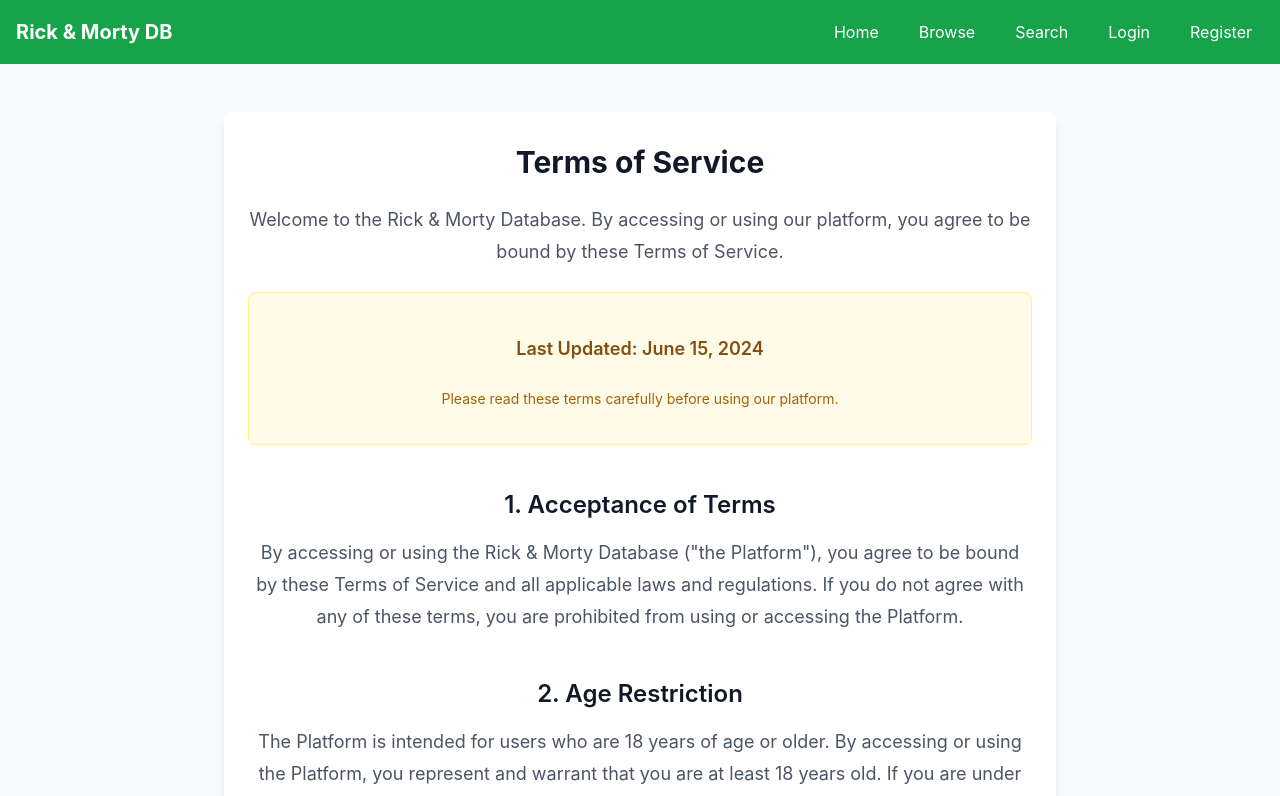
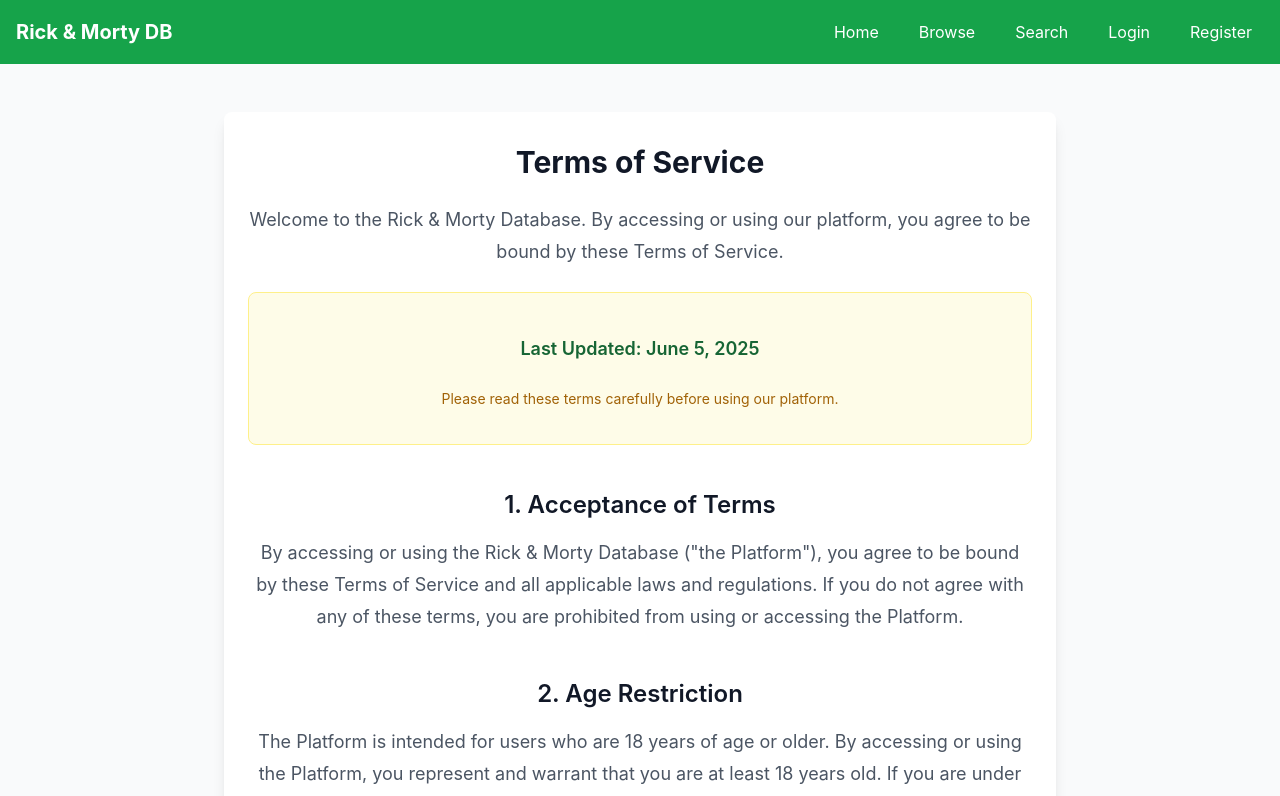
Before and after one commit to Replikas/rickortydatabase, a React (Create React App) app in the folder client/: page /terms-of-service in a window 1280 px wide. Shown: the top 796 px of the page. Built offline with nearby package versions, Linux system fonts and the light colour scheme; no server answers.

Commit message:
Update dates to 2025 and correct last updated date
- Changed copyright year from 2024 to 2025 in Footer.js
- Updated Terms of Service last updated date to June 5, 2025
- Updated Privacy Policy last updated date to June 5, 2025

```diff
--- a/client/src/components/Layout/Footer.js
+++ b/client/src/components/Layout/Footer.js
@@ -62,7 +62,7 @@
         <div className="mt-8 pt-8 border-t border-gray-700">
           <div className="flex flex-col md:flex-row justify-between items-center">
             <p className="text-gray-400 text-sm">
-              © 2024 Rick & Morty Database. All rights reserved.
+              © 2025 Rick & Morty Database. All rights reserved.
             </p>
             <div className="flex space-x-4 mt-4 md:mt-0">
               <Link to="/privacy-policy" className="text-gray-400 hover:text-white transition-colors">
--- a/client/src/pages/PrivacyPolicy.js
+++ b/client/src/pages/PrivacyPolicy.js
@@ -17,7 +17,7 @@
 
               <div className="bg-green-50 dark:bg-green-900/20 border border-green-200 dark:border-green-800 rounded-lg p-4 mb-6">
                 <p className="text-green-800 dark:text-green-200 font-semibold">
-                  Last Updated: June 15, 2024
+                  Last Updated: June 5, 2025
                 </p>
                 <p className="text-green-700 dark:text-green-300 text-sm mt-2">
                   We are committed to protecting your privacy and being transparent about our data practices.
--- a/client/src/pages/TermsOfService.js
+++ b/client/src/pages/TermsOfService.js
@@ -16,8 +16,8 @@
               </p>
 
               <div className="bg-yellow-50 dark:bg-yellow-900/20 border border-yellow-200 dark:border-yellow-800 rounded-lg p-4 mb-6">
-                <p className="text-yellow-800 dark:text-yellow-200 font-semibold">
-                  Last Updated: June 15, 2024
+                <p className="text-green-800 dark:text-green-200 font-semibold">
+                  Last Updated: June 5, 2025
                 </p>
                 <p className="text-yellow-700 dark:text-yellow-300 text-sm mt-2">
                   Please read these terms carefully before using our platform.
```
